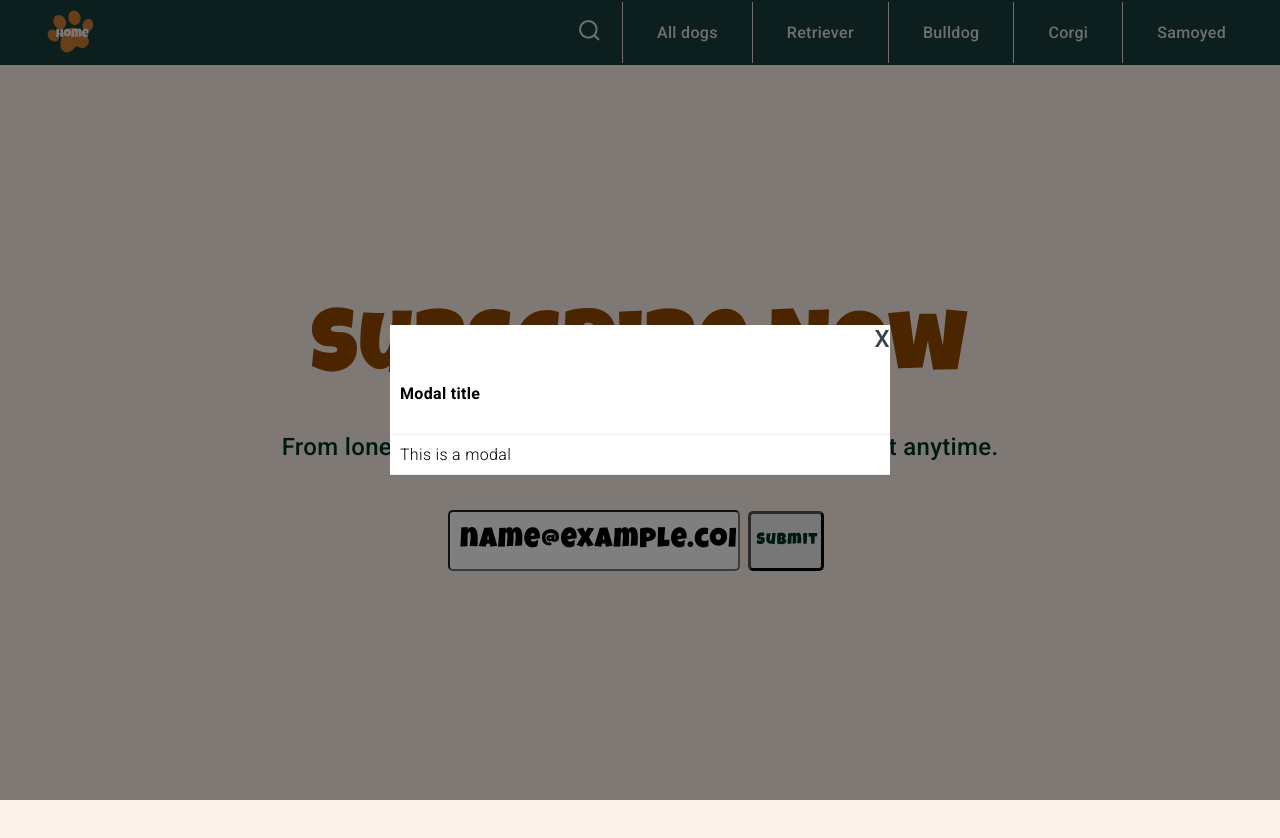
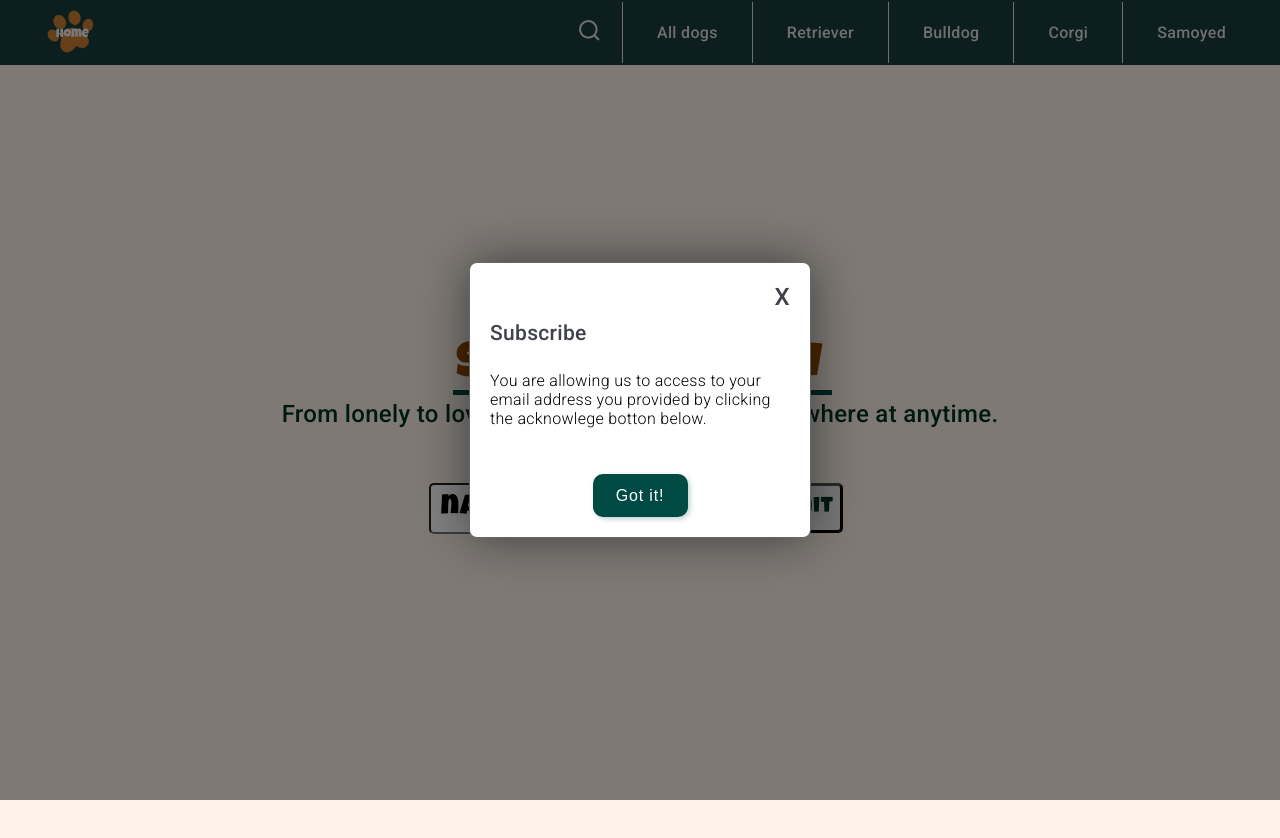
Before and after one commit to reneshen0328/dog-adoption-frontend, a React (Create React App) app: page /comingsoon in a window 1280 px wide. Both pictures are taken after typing "name@example.com" into the empty fields and a click on the input "Submit". Shown: the top 838 px of the page. Built offline with nearby package versions, Linux system fonts and the light colour scheme.

Commit message:
fixing subsribe page

```diff
--- a/src/App.css
+++ b/src/App.css
@@ -92,35 +92,55 @@ margin-left: 33px;
 
 /* MODAL */
 .modal {
+  padding: 20px;
+  background: #fff;
+  border: 1px solid #666;
+  width: 300px;
+  height: fit-content;
+  border-radius: 0.5em;
+  box-shadow: 0 0 50px rgba(0, 0, 0, 0.5);
+  z-index: 3;
+}
+
+.modal-overlay {
   position: fixed;
+  top: 0;
+  bottom: 0;
   left: 0;
-  top: 0;
   right: 0;
-  bottom: 0;
-  background-color: rgba(0, 0, 0, 0.5);
+  background: rgba(0, 0, 0, 0.5);
+  transition: opacity 200ms;
   display: flex;
+  justify-content: center;
   align-items: center;
+  z-index: 2;
+}
+
+.modal-content {
+  display: flex;
+  flex-direction: column;
+  height: 100%;
   justify-content: center;
 }
 
-.modal-content {
-  width: 500px;
-  background-color: #fff;
+.modal-header {
+  padding: 10px 0;
 }
 
-.modal-header {
-  padding: 10px;
+.modal-footer {
+  display: flex;
+  justify-content: center;
 }
 
-.modal-body {
-  padding: 10px;
-  border-top: 1px solid #eee;
-  border-bottom: 1px solid #eee;
+.modal-button {
+  width: 95px;
+  height: 43px;
 }
 
 .modal-close {
   display: flex;
-  justify-content: end;
+  justify-content: flex-end;
+  cursor: pointer;
 }
 
 /* NAVBAR */
@@ -514,11 +534,8 @@ span.font-luckiest-guy {
 
 #coming-soon-header {
   font-family: Luckiest Guy;
-    font-weight: 400;
-    letter-spacing: 1.5px;
-      color: #013220;
-      color: #964B00;
-      font-size: 11vh;
+  letter-spacing: 1.5px;
+  color: #964B00;
 }
 
 #coming-soon-subtext {
@@ -530,13 +547,13 @@ span.font-luckiest-guy {
   display: flex;
   align-items: center;
   justify-content: center;
-  width: 30vw;
+  width: auto;
   height: 20vh;
 }
 
 #coming-soon-input {
   width: 80%;
-  height: 55px;
+  height: 45px;
   border-radius: 5px;
   font-size: 28px;
   font-family: Luckiest Guy;
@@ -550,15 +567,16 @@ span.font-luckiest-guy {
 }
 
 #coming-soon-button {
-  width: 20%;
-  height: 60px;
+  width: fit-content;
+  height: 50px;
   border-width: 3px;
   margin: 2%;
   border-radius: 5px;
-  font-size: medium;
+  font-size: 22px;
   color: #013220;
   font-family: Luckiest Guy;
   font-weight: 400;
+  text-align: center;
   letter-spacing: 1px;
   cursor: pointer;
 }
@@ -567,5 +585,4 @@ span.font-luckiest-guy {
   display: flex;
   justify-content: center;
   width: 30vw;
-  margin: 1%;
 }
--- a/src/components/modal.js
+++ b/src/components/modal.js
@@ -7,18 +7,24 @@ const Modal = (props) => {
   }
 
   return (
+    <div className='modal-overlay'>
       <div className='modal'>
         <div className='modal-content'>
           <div className='modal-close'>
             <h2 onClick={props.onClose} >X</h2>
           </div>
           <div className='modal-header'>
-          <h4 className='modal-title'>Modal title</h4>
+            <h3 className='modal-title'>Subscribe</h3>
           </div>
-        <div className='modal-body'>
-              This is a modal
+          <p className='modal-body'>
+              You are allowing us to access to your email address you provided
+              by clicking the acknowlege botton below.
+          </p>
+          <div className='modal-footer'>
+            <button className='modal-button'
+              onClick={props.onClose} >Got it!</button>
           </div>
-        <div className='modal-footer'></div>
+        </div>
       </div>
     </div>
   );
```
Also changed, not shown: 1 other file (tests, documents, lock files or other folders). Lines whose indentation alone changed are shown as unchanged.
